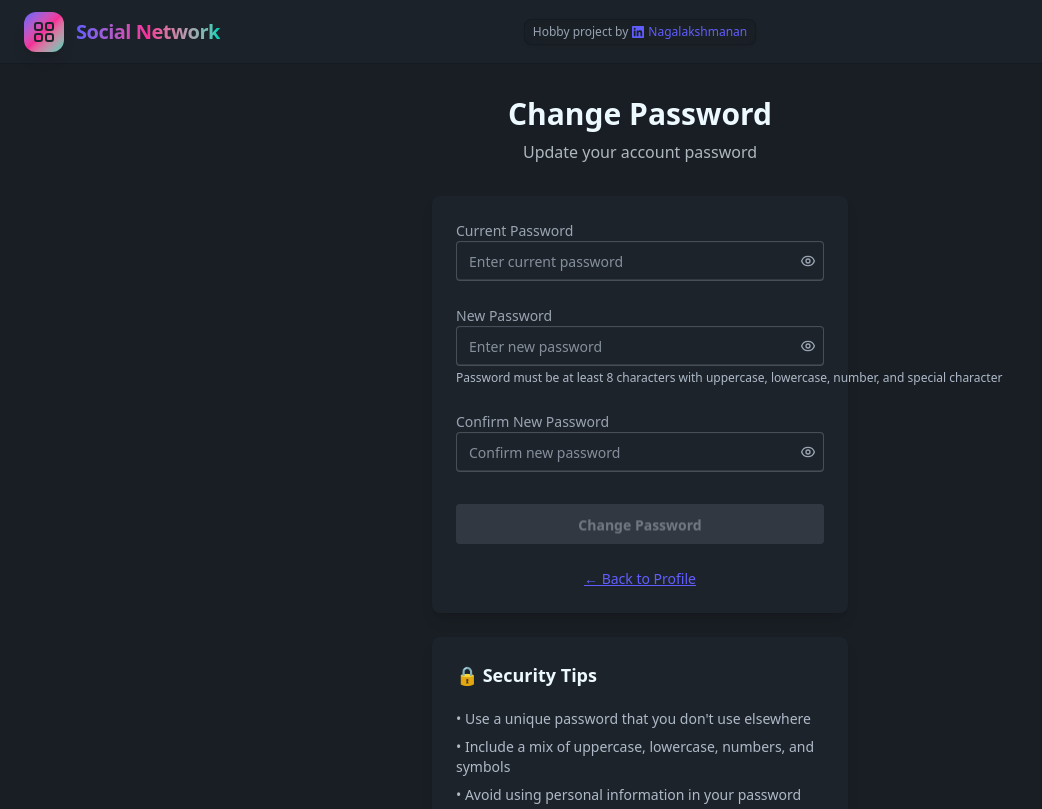
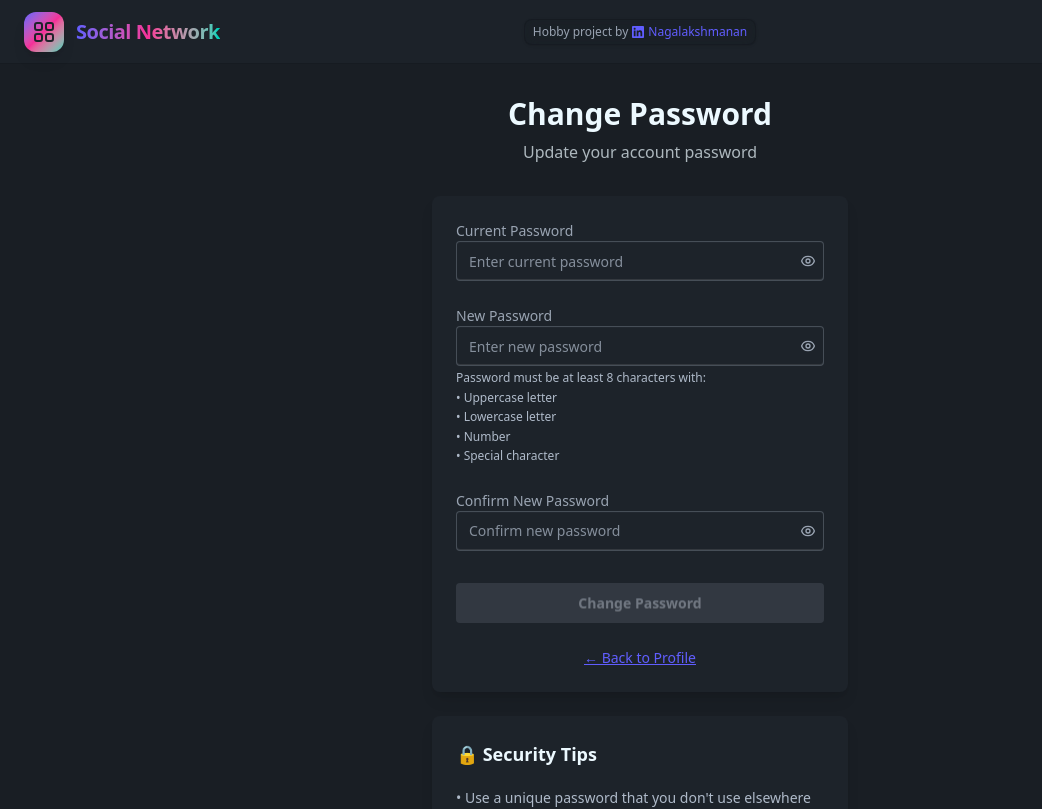
Before and after one commit to nagarajan1991/devtinder-web, a React (Vite) app: page /change-password in a window 1280 px wide. Shown: the top 809 px of the page, without its empty margins (0-1042 px from the left). Built offline with nearby package versions, Linux system fonts and the light colour scheme.

Commit message:
feat:change password cosmetic fix

```diff
--- a/src/components/ChangePassword.jsx
+++ b/src/components/ChangePassword.jsx
@@ -148,8 +148,12 @@ const ChangePassword = () => {
                     </button>
                   </div>
                   <div className="label">
-                    <span className="label-text-alt text-xs text-base-content/70">
-                      Password must be at least 8 characters with uppercase, lowercase, number, and special character
+                    <span className="label-text-alt text-xs text-base-content/70 leading-relaxed">
+                      Password must be at least 8 characters with:<br/>
+                      • Uppercase letter<br/>
+                      • Lowercase letter<br/>
+                      • Number<br/>
+                      • Special character
                     </span>
                   </div>
                 </div>
```
